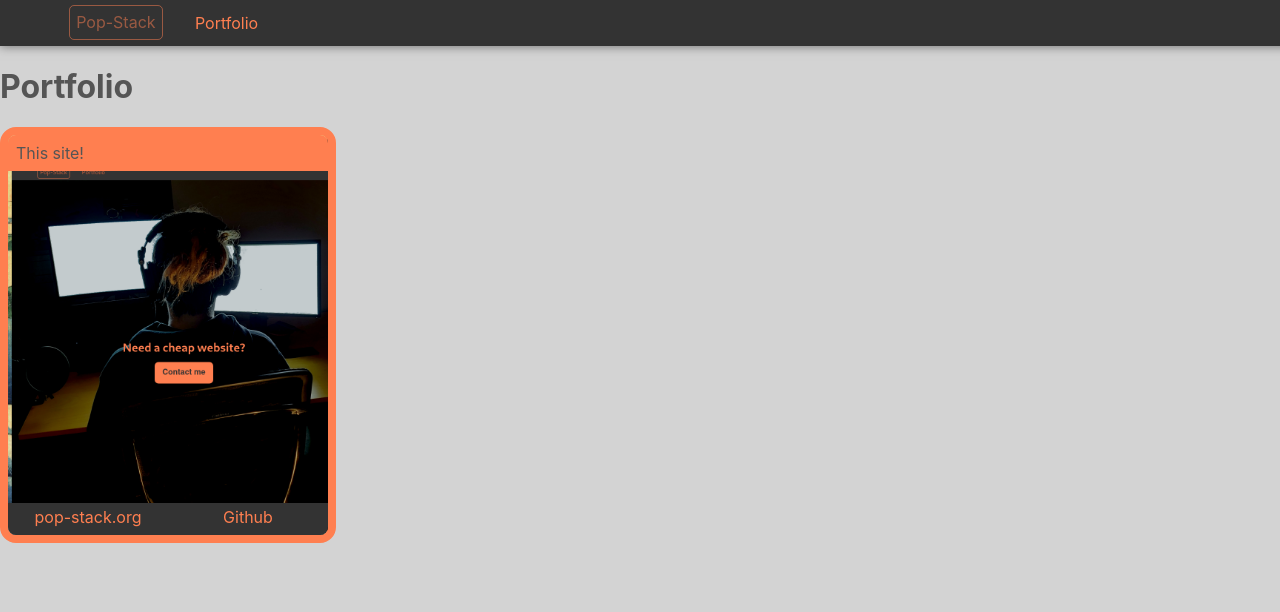
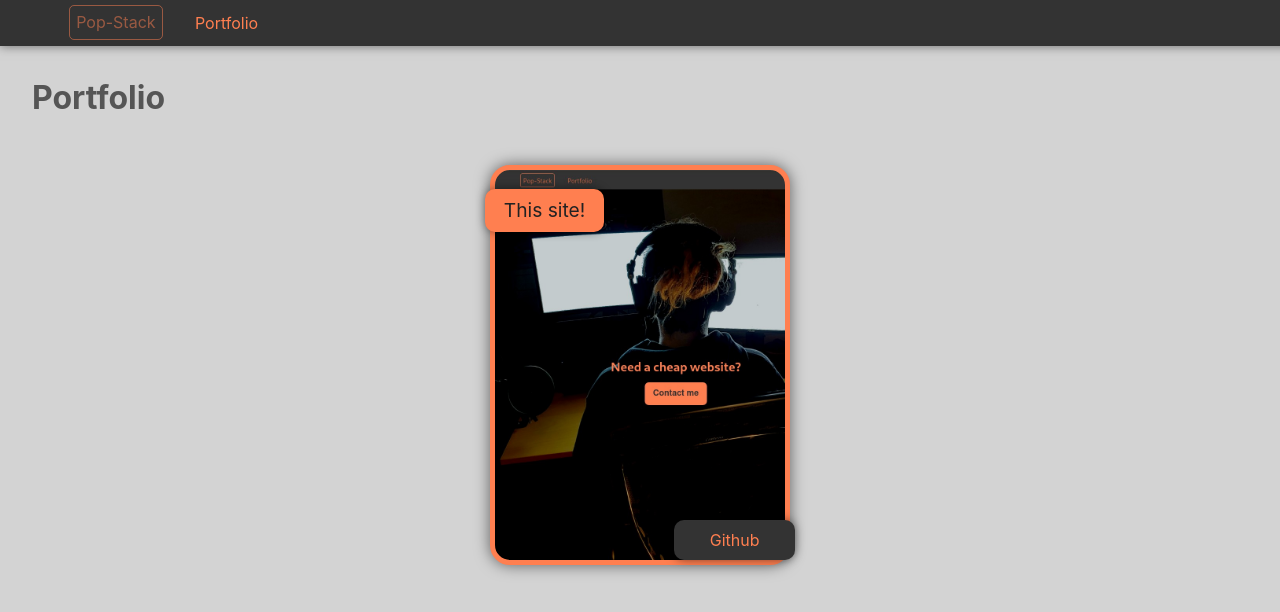
Before and after one commit to r1ri/pop-stack, a React (Create React App) app: page /portfolio in a window 1280 px wide. Shown: the top 612 px of the page. Built offline with nearby package versions, Linux system fonts and the light colour scheme.

Commit message:
make portfolio card look better

```diff
--- a/src/components/portfolio.css
+++ b/src/components/portfolio.css
@@ -1,51 +1,74 @@
+h1 {
+  margin: 1em;
+}
 #portfolio-container {
-  display: grid;
+  width: 100%;
+  display: flex;
+  flex-direction: row;
+  justify-content: space-around;
+  flex-wrap: wrap;
 }
 
 .portfolio-item-card {
-  width: 20em;
-  height: 25em;
-  background-image: url("../screen.png");
+  margin: 1rem;
+  width: 300px;
+  height: 400px;
+  background-image: url("../screen.jpg");
   background-size: cover;
   background-color: #333;
-  border: 0.5em coral solid;
-  border-radius: 1em;
-  overflow: hidden;
-  box-sizing: content-box;
+  justify-self: center;
   position: relative;
+  border: 5px solid coral;
+  border-radius: 20px;
+  box-shadow: 0 0 15px hsla(0, 0%, 0%, 55%);
+  box-sizing: border-box;
+}
+
+.portfolio-item-card:hover,
+.portfolio-item-card:hover p,
+.portfolio-item-card:hover .repo{
+  box-shadow: 0 0 15px hsla(0, 0%, 0%, 35%);
 }
 
 .portfolio-item-card p {
-  width: 100%;
-  margin: 0;
-  padding: 0.5em;
+  color: #222;
+  font-size:1.2rem;
+  position: absolute;
   background-color: coral;
+  text-align: center;
+  padding: 0.6rem;
+  border-radius: 10px;
+  width: 100px;
+  left: -10px;
+  box-shadow: 0 0 10px hsla(0, 0%, 0%, 45%);
 }
 
-.portfolio-item-card a {
-  text-decoration: none;
+.portfolio-item-card .repo:hover {
+  color: #ccc;
 }
 
 .repo {
   position: absolute;
-  bottom: 0;
-  right: 0;
+  text-align: center;
   background-color: #333;
   color: coral;
-  width: 50%;
-  padding-bottom: 0.5em;
-  padding-top: 0.3em;
-  text-align: center;
+  text-decoration: none;
+  padding-bottom: 20px;
+  padding-top: 10px;
+  bottom: 0;
+  box-shadow: 0 0 10px hsla(0, 0%, 0%, 50%);
+  border-radius: 10px;
+  padding: 0.6rem;
+  right: -10px;
+  width: 35%;
 }
 
-.live {
+.link {
   position: absolute;
-  bottom: 0;
-  left: 0;
-  background-color: #333;
-  color: coral;
-  width: 50%;
-  padding-bottom: 0.5em;
-  padding-top: 0.3em;
-  text-align: center;
+  background-color: hsla(0, 0%, 0%, 0%);
+  top: -5px;
+  left: -5px;
+  width:300px;
+  height:400px;
+  border-radius: 20px;
 }
--- a/src/components/portfolio.jsx
+++ b/src/components/portfolio.jsx
@@ -7,12 +7,10 @@ class Portfolio extends Component {
     return (
       <div>
         <h1>Portfolio</h1>
-        <div id="porfolio-container">
+        <div id="portfolio-container">
           <div className="portfolio-item-card">
+            <Link className="link" to="/home" />
             <p>This site!</p>
-            <Link className="live" to="/">
-              pop-stack.org
-            </Link>
             <a
               className="repo"
               href="http://github.com/r1ri/website"
```
Also changed, not shown: src/screen.jpg (added).
